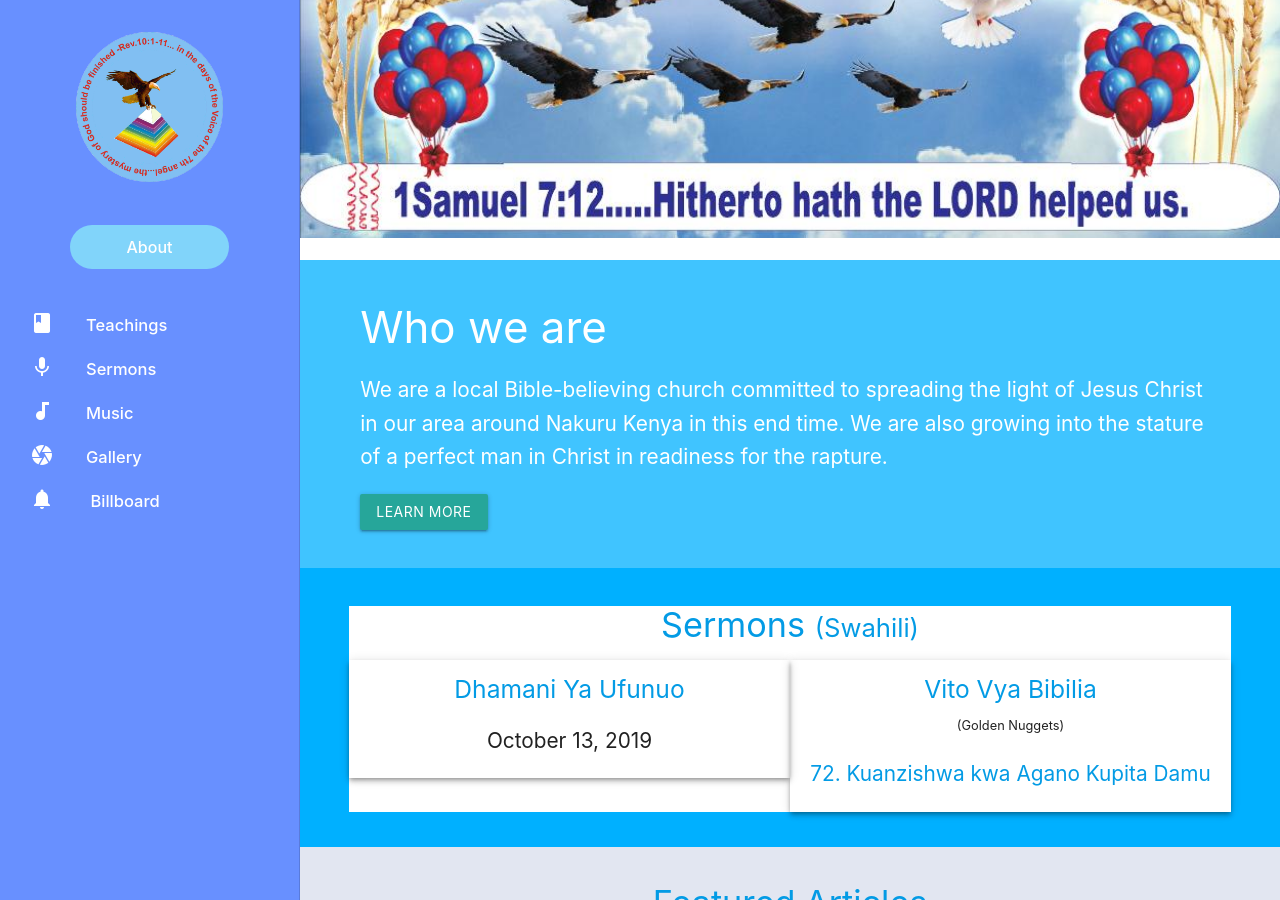
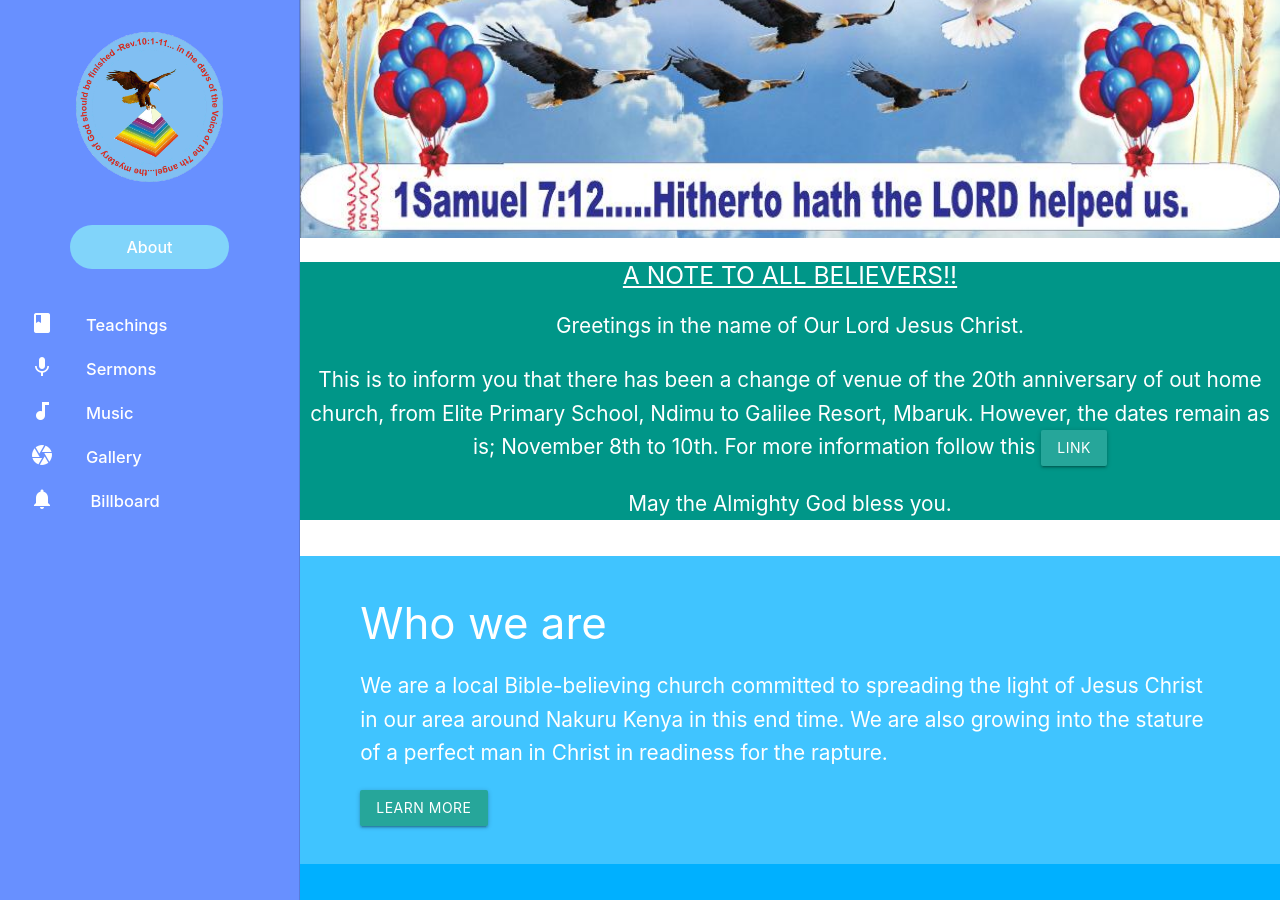
Before and after one commit to njorogetimk/matCSS, a Jekyll site: the page built from index.html, in a window 1280 px wide and 900 px high, scrolled down 354 px. Built offline with Jekyll 4.4.1, drawn with Linux system fonts in a browser that asks for light colours.

Commit message:
Add change info

```diff
--- a/billboard/index.html
+++ b/billboard/index.html
@@ -17,7 +17,7 @@ title : The Billboard
     </div>
 
     <div class="z-depth-2">
-      <p class="mbtn">Venue: Galilee Resort, Mbaruk</p>
+      <p class="mbtn">New Venue: Galilee Resort, Mbaruk</p>
       <p>3.3 Km from Nakuru-Nairobi road, at the Laikipia Nakuru Campus Stage.</p>
       <p>It's a 13 minutes drive, or a 41 minutes walk</p>
     </div>
--- a/index.html
+++ b/index.html
@@ -36,7 +36,12 @@ title : Capstone Message Tabernacle
     <a href="{{site.baseurl}}/billboard/index.html">
       <img src="images/nov8banner.jpg" width="100%" height="auto">
     </a>
-    <p class="hide-on-med-and-up">There has been a change of venue;<a href="{{site.baseurl}}/billboard/index.html">click here for more</a></p>
+    <div class="teal white-text">
+      <h5 style="text-decoration:underline">A NOTE TO ALL BELIEVERS!!</h5>
+      <p>Greetings in the name of Our Lord Jesus Christ.</p>
+      <p class="flow-text">This is to inform you that there has been a change of venue of the 20th anniversary of out home church, from Elite Primary School, Ndimu to Galilee Resort, Mbaruk. However, the dates remain as is; November 8th to 10th. For more information follow this <a href="{{site.baseurl}}/billboard/index.html" class="btn">link</a></p>
+      <p>May the Almighty God bless you.</p>
+    </div>
   </div>
 </section>
 
```
